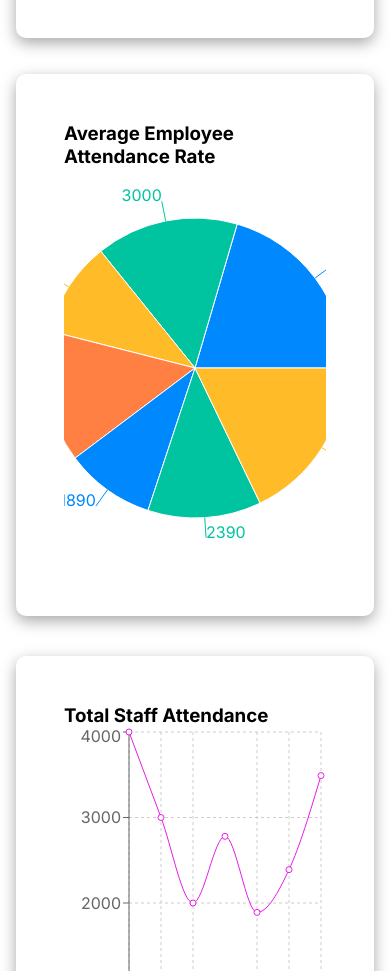
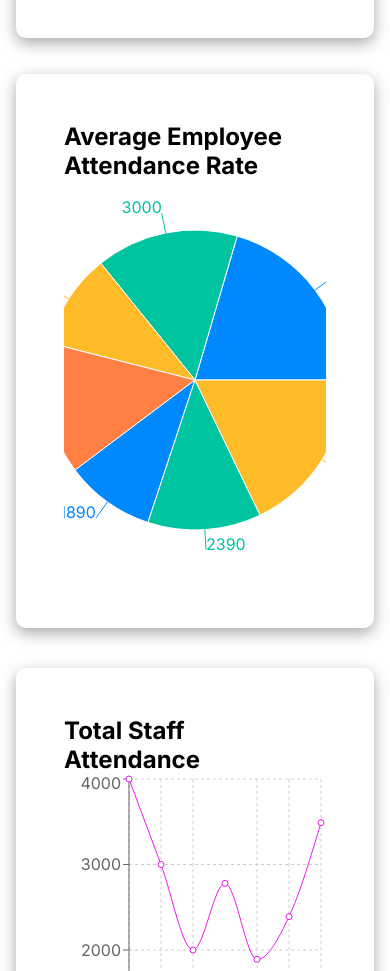
Before and after one commit to chidinmabnwaeze/AttendanceSystem, a React (Vite) app: page /dashboard in a window 390 px wide. Shown: the part 1050-2021 px from the top of the page. Built offline with nearby package versions, Linux system fonts and the light colour scheme.

Commit message:
responsiveness

```diff
--- a/src/Pages/Dashboard.jsx
+++ b/src/Pages/Dashboard.jsx
@@ -106,7 +106,7 @@ const Dashboard = () => {
 
         <section className="charts">
           <div className="pieChart">
-            <h1>Average Employee Attendance Rate</h1>
+            <h2>Average Employee Attendance Rate</h2>
             <ResponsiveContainer width="100%" height={400}>
               <PieChart>
                 <Pie
@@ -132,7 +132,7 @@ const Dashboard = () => {
           </div>
 
           <div className="lineChart">
-            <h1 className="m-3">Total Staff Attendance</h1>
+            <h2 className="m-3">Total Staff Attendance</h2>
             <ResponsiveContainer width="100%" height={400}>
               <LineChart
                 data={data}
--- a/src/styles/clocking.css
+++ b/src/styles/clocking.css
@@ -368,4 +368,8 @@ transform:translate(2);
   .illustration {
     display: none;
   }
+  .timebuttons {
+  margin-right: 0;
 }
+
+}
```
